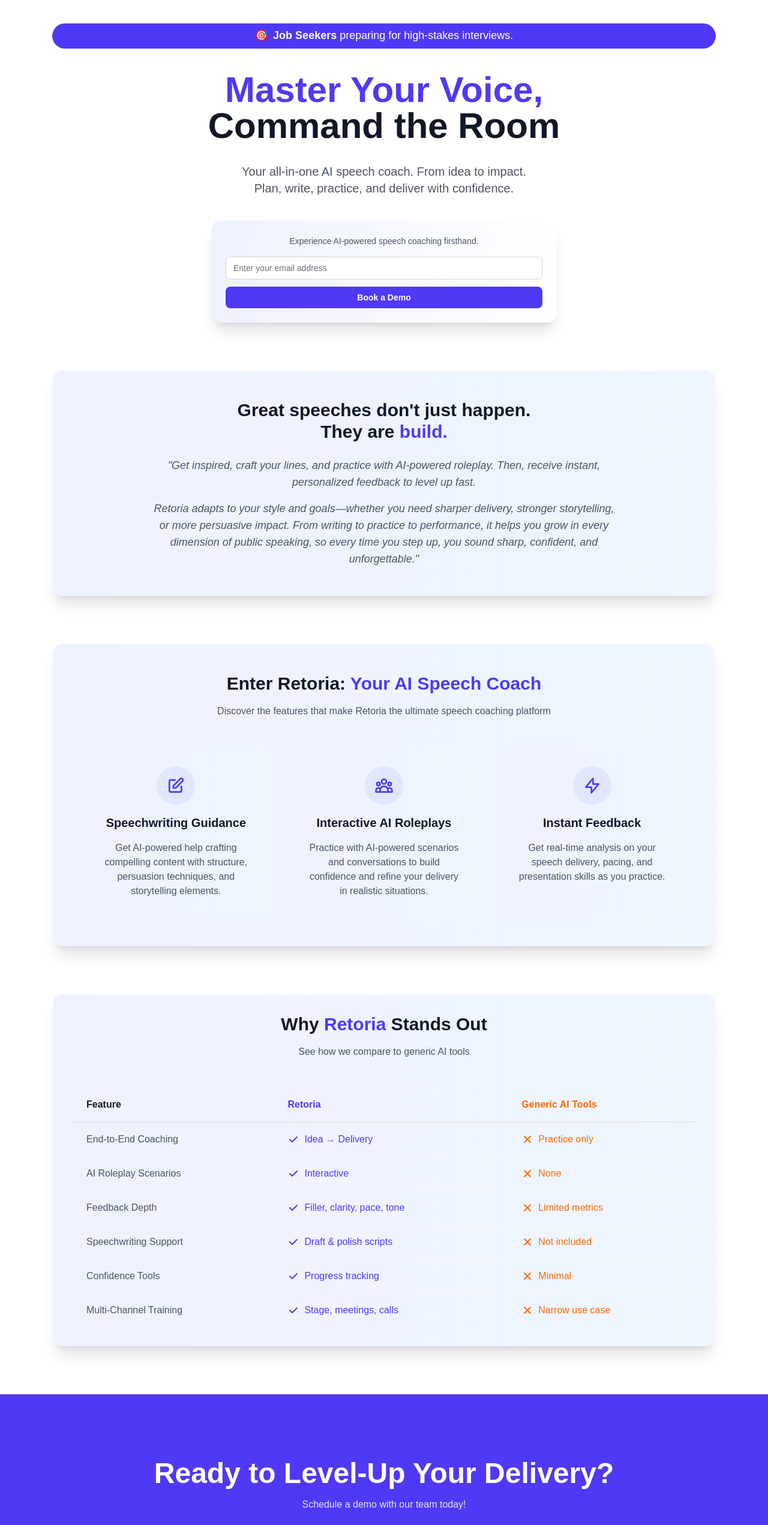
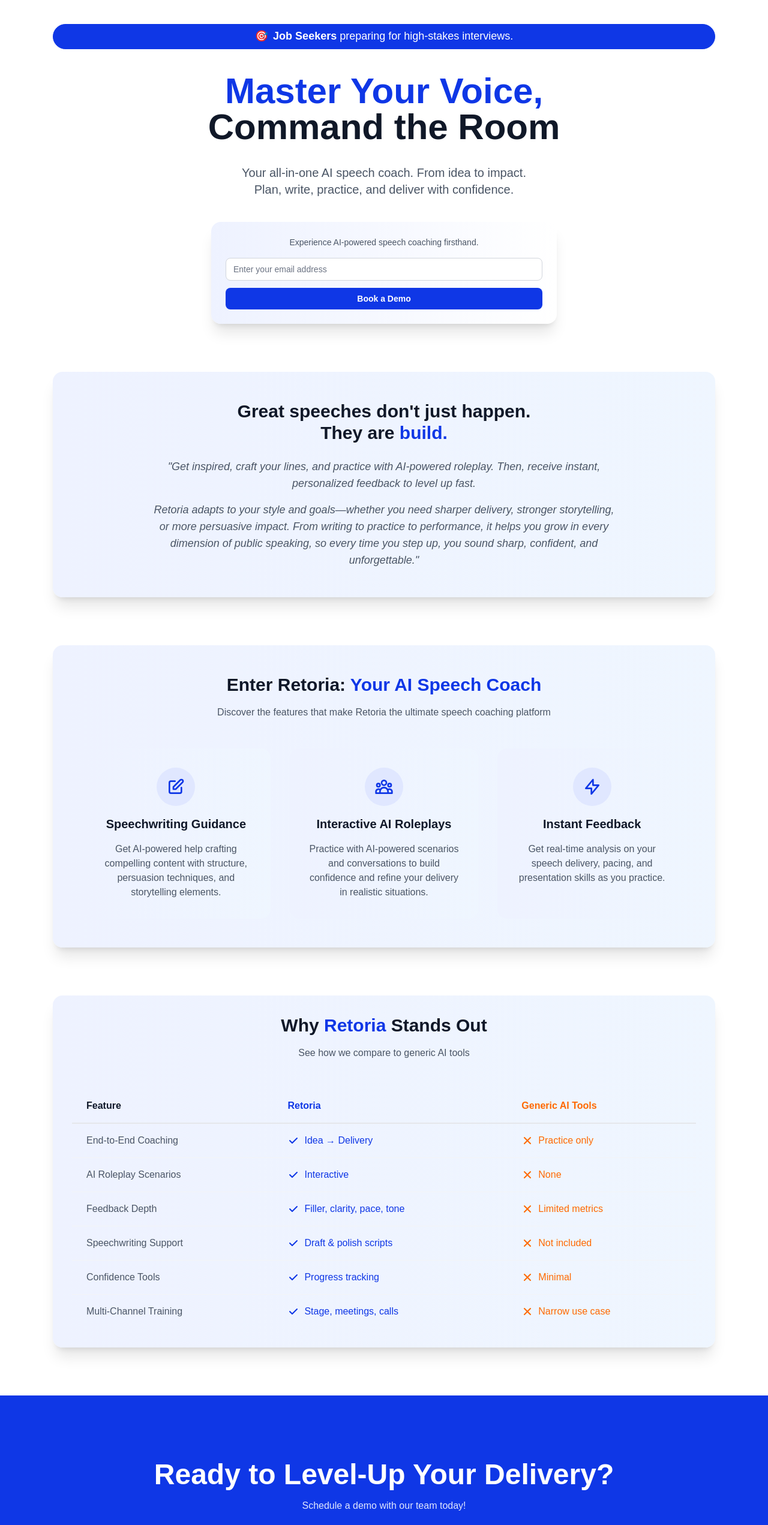
Before and after one commit to juanesmb/retoria-landing-page, a Next.js app: page / in a window 1280 px wide. Shown: the top 2543 px of the page at 60% size. Built offline with nearby package versions, Linux system fonts and the light colour scheme.

Commit message:
Changing landing page to a new blue color

```diff
--- a/src/components/common/DemoSection.tsx
+++ b/src/components/common/DemoSection.tsx
@@ -71,13 +71,13 @@
 
     const subtleText = isIndigo ? "text-indigo-100" : "text-gray-600";
     const strongText = isIndigo ? "text-white" : "text-gray-900";
-    const linkText = isIndigo ? "text-white underline" : "text-indigo-600 hover:text-indigo-700";
+    const linkText = isIndigo ? "text-white underline" : "text-[#0f37e6] hover:text-indigo-700";
     const inputClasses = isIndigo
         ? "w-full px-3 py-2 border border-transparent rounded-lg focus:ring-2 focus:ring-white focus:border-transparent text-sm bg-white text-gray-900 placeholder:text-gray-500"
         : "w-full px-3 py-2 border border-gray-300 rounded-lg focus:ring-2 focus:ring-indigo-500 focus:border-transparent text-sm bg-white text-gray-900 placeholder:text-gray-500";
     const buttonClasses = isIndigo
-        ? "w-full bg-white text-indigo-700 py-2 px-4 rounded-lg font-semibold hover:bg-indigo-50 focus:ring-2 focus:ring-white focus:ring-offset-2 focus:ring-offset-indigo-600 disabled:opacity-50 disabled:cursor-not-allowed text-sm"
-        : "w-full bg-indigo-600 text-white py-2 px-4 rounded-lg font-semibold hover:bg-indigo-700 focus:ring-2 focus:ring-indigo-500 focus:ring-offset-2 disabled:opacity-50 disabled:cursor-not-allowed text-sm";
+        ? "w-full bg-white text-[#0f37e6] py-2 px-4 rounded-lg font-semibold hover:bg-indigo-50 focus:ring-2 focus:ring-white focus:ring-offset-2 focus:ring-offset-indigo-600 disabled:opacity-50 disabled:cursor-not-allowed text-sm"
+        : "w-full bg-[#0f37e6] text-white py-2 px-4 rounded-lg font-semibold hover:opacity-90 focus:ring-2 focus:ring-[#0f37e6] focus:ring-offset-2 disabled:opacity-50 disabled:cursor-not-allowed text-sm";
 
     return (
         <div className={containerClasses}>
--- a/src/components/landing/LandingPage.tsx
+++ b/src/components/landing/LandingPage.tsx
@@ -16,7 +16,7 @@
         {/* Hero Section */}
         <div className="text-center space-y-8 mt-10">
           <h1 className="text-5xl font-bold text-gray-900 sm:text-6xl">
-            <span className="text-indigo-600">Master Your Voice,</span>
+            <span style={{ color: "#0f37e6" }}>Master Your Voice,</span>
             <br />
             Command the Room
           </h1>
@@ -38,7 +38,7 @@
                 Great speeches don&apos;t just happen.
                 <br />
                 They are
-                <span className="text-indigo-600"> build. </span>
+                <span style={{ color: "#0f37e6" }}> build. </span>
               </h2>
               <div className="space-y-4 text-lg text-gray-600 max-w-3xl mx-auto">
                 <p className="italic">
@@ -60,14 +60,14 @@
           <div className="text-center mb-12">
             <h2 className="text-3xl font-bold text-gray-900 mb-4">
               Enter Retoria:
-              <span className="text-indigo-600"> Your AI Speech Coach </span>
+              <span style={{ color: "#0f37e6" }}> Your AI Speech Coach </span>
             </h2>
             <p className="text-gray-600">Discover the features that make Retoria the ultimate speech coaching platform</p>
           </div>
           <div className="grid grid-cols-1 md:grid-cols-3 gap-8">
             <div className="bg-gradient-to-r from-indigo-50 to-blue-50 rounded-2xl p-8 text-center space-y-4 transition-transform duration-300 hover:scale-105">
               <div className="w-16 h-16 bg-indigo-100 rounded-full flex items-center justify-center mx-auto">
-                <svg className="w-8 h-8 text-indigo-600" fill="none" stroke="currentColor" viewBox="0 0 24 24">
+                <svg className="w-8 h-8"  style={{ color: "#0f37e6" }} fill="none" stroke="currentColor" viewBox="0 0 24 24">
                   <path strokeLinecap="round" strokeLinejoin="round" strokeWidth={2} d="M11 5H6a2 2 0 00-2 2v11a2 2 0 002 2h11a2 2 0 002-2v-5m-1.414-9.414a2 2 0 112.828 2.828L11.828 15H9v-2.828l8.586-8.586z" />
                 </svg>
               </div>
@@ -77,7 +77,7 @@
 
             <div className="bg-gradient-to-r from-indigo-50 to-blue-50 rounded-2xl p-8 text-center space-y-4 transition-transform duration-300 hover:scale-105">
               <div className="w-16 h-16 bg-indigo-100 rounded-full flex items-center justify-center mx-auto">
-                <svg className="w-8 h-8 text-indigo-600" fill="none" stroke="currentColor" viewBox="0 0 24 24">
+                <svg className="w-8 h-8" style={{ color: "#0f37e6" }} fill="none" stroke="currentColor" viewBox="0 0 24 24">
                   <path strokeLinecap="round" strokeLinejoin="round" strokeWidth={2} d="M17 20h5v-2a3 3 0 00-5.356-1.857M17 20H7m10 0v-2c0-.656-.126-1.283-.356-1.857M7 20H2v-2a3 3 0 015.356-1.857M7 20v-2c0-.656.126-1.283.356-1.857m0 0a5.002 5.002 0 019.288 0M15 7a3 3 0 11-6 0 3 3 0 016 0zm6 3a2 2 0 11-4 0 2 2 0 014 0zM7 10a2 2 0 11-4 0 2 2 0 014 0z" />
                 </svg>
               </div>
@@ -87,7 +87,7 @@
 
             <div className="bg-gradient-to-r from-indigo-50 to-blue-50 rounded-2xl p-8 text-center space-y-4 transition-transform duration-300 hover:scale-105">
               <div className="w-16 h-16 bg-indigo-100 rounded-full flex items-center justify-center mx-auto">
-                <svg className="w-8 h-8 text-indigo-600" fill="none" stroke="currentColor" viewBox="0 0 24 24">
+                <svg className="w-8 h-8" style={{ color: "#0f37e6" }} fill="none" stroke="currentColor" viewBox="0 0 24 24">
                   <path strokeLinecap="round" strokeLinejoin="round" strokeWidth={2} d="M13 10V3L4 14h7v7l9-11h-7z" />
                 </svg>
               </div>
@@ -102,7 +102,7 @@
           <div className="text-center mb-12">
             <h2 className="text-3xl font-bold text-gray-900 mb-4">
               Why
-              <span className="text-indigo-600"> Retoria </span>
+              <span style={{ color: "#0f37e6" }}> Retoria </span>
               Stands Out
             </h2>
             <p className="text-gray-600">See how we compare to generic AI tools</p>
@@ -113,7 +113,7 @@
               <thead>
                 <tr className="border-b-2 border-gray-200">
                   <th className="text-left py-4 px-6 font-semibold text-gray-900">Feature</th>
-                  <th className="text-left py-4 px-6 font-semibold text-indigo-600">Retoria</th>
+                  <th className="text-left py-4 px-6 font-semibold" style={{ color: "#0f37e6" }} >Retoria</th>
                   <th className="text-left py-4 px-6 font-semibold text-orange-500">Generic AI Tools</th>
                 </tr>
               </thead>
@@ -121,7 +121,7 @@
                 <tr className="hover:bg-gray-50">
                   <td className="py-4 px-6 font-medium text-gray-600">End-to-End Coaching</td>
                   <td className="py-4 px-6">
-                    <span className="flex items-center text-indigo-600">
+                    <span className="flex items-center" style={{ color: "#0f37e6" }}>
                       <svg className="w-5 h-5 mr-2" fill="currentColor" viewBox="0 0 20 20">
                         <path fillRule="evenodd" d="M16.707 5.293a1 1 0 010 1.414l-8 8a1 1 0 01-1.414 0l-4-4a1 1 0 011.414-1.414L8 12.586l7.293-7.293a1 1 0 011.414 0z" clipRule="evenodd" />
                       </svg>
@@ -141,7 +141,7 @@
                 <tr className="hover:bg-gray-50">
                   <td className="py-4 px-6 font-medium text-gray-600">AI Roleplay Scenarios</td>
                   <td className="py-4 px-6">
-                    <span className="flex items-center text-indigo-600">
+                    <span className="flex items-center" style={{ color: "#0f37e6" }}>
                       <svg className="w-5 h-5 mr-2" fill="currentColor" viewBox="0 0 20 20">
                         <path fillRule="evenodd" d="M16.707 5.293a1 1 0 010 1.414l-8 8a1 1 0 01-1.414 0l-4-4a1 1 0 011.414-1.414L8 12.586l7.293-7.293a1 1 0 011.414 0z" clipRule="evenodd" />
                       </svg>
@@ -161,7 +161,7 @@
                 <tr className="hover:bg-gray-50">
                   <td className="py-4 px-6 font-medium text-gray-600">Feedback Depth</td>
                   <td className="py-4 px-6">
-                    <span className="flex items-center text-indigo-600">
+                    <span className="flex items-center" style={{ color: "#0f37e6" }}>
                       <svg className="w-5 h-5 mr-2" fill="currentColor" viewBox="0 0 20 20">
                         <path fillRule="evenodd" d="M16.707 5.293a1 1 0 010 1.414l-8 8a1 1 0 01-1.414 0l-4-4a1 1 0 011.414-1.414L8 12.586l7.293-7.293a1 1 0 011.414 0z" clipRule="evenodd" />
                       </svg>
@@ -181,7 +181,7 @@
                 <tr className="hover:bg-gray-50">
                   <td className="py-4 px-6 font-medium text-gray-600">Speechwriting Support</td>
                   <td className="py-4 px-6">
-                    <span className="flex items-center text-indigo-600">
+                    <span className="flex items-center" style={{ color: "#0f37e6" }}>
                       <svg className="w-5 h-5 mr-2" fill="currentColor" viewBox="0 0 20 20">
                         <path fillRule="evenodd" d="M16.707 5.293a1 1 0 010 1.414l-8 8a1 1 0 01-1.414 0l-4-4a1 1 0 011.414-1.414L8 12.586l7.293-7.293a1 1 0 011.414 0z" clipRule="evenodd" />
                       </svg>
@@ -201,7 +201,7 @@
                 <tr className="hover:bg-gray-50">
                   <td className="py-4 px-6 font-medium text-gray-600">Confidence Tools</td>
                   <td className="py-4 px-6">
-                    <span className="flex items-center text-indigo-600">
+                    <span className="flex items-center" style={{ color: "#0f37e6" }}>
                       <svg className="w-5 h-5 mr-2" fill="currentColor" viewBox="0 0 20 20">
                         <path fillRule="evenodd" d="M16.707 5.293a1 1 0 010 1.414l-8 8a1 1 0 01-1.414 0l-4-4a1 1 0 011.414-1.414L8 12.586l7.293-7.293a1 1 0 011.414 0z" clipRule="evenodd" />
                       </svg>
@@ -221,7 +221,7 @@
                 <tr className="hover:bg-gray-50">
                   <td className="py-4 px-6 font-medium text-gray-600">Multi-Channel Training</td>
                   <td className="py-4 px-6">
-                    <span className="flex items-center text-indigo-600">
+                    <span className="flex items-center" style={{ color: "#0f37e6" }}>
                       <svg className="w-5 h-5 mr-2" fill="currentColor" viewBox="0 0 20 20">
                         <path fillRule="evenodd" d="M16.707 5.293a1 1 0 010 1.414l-8 8a1 1 0 01-1.414 0l-4-4a1 1 0 011.414-1.414L8 12.586l7.293-7.293a1 1 0 011.414 0z" clipRule="evenodd" />
                       </svg>
@@ -245,7 +245,7 @@
       </div>
 
       {/* Final Demo Section (full-bleed) */}
-      <div className="mt-10 bg-indigo-600 text-white">
+      <div className="mt-10 text-white" style={{ backgroundColor: "#0f37e6" }}>
           <div className="text-center py-12">
             <h2 className="text-5xl font-bold text-white mb-4 mt-15">Ready to Level-Up Your Delivery?</h2>
             <p className="text-indigo-100">Schedule a demo with our team today!</p>
--- a/src/components/landing/WhoWeServe.tsx
+++ b/src/components/landing/WhoWeServe.tsx
@@ -38,7 +38,10 @@
 
   return (
     <div className="relative w-full">
-      <div className="rounded-full bg-indigo-600 ring-1 ring-indigo-600">
+      <div
+        className="rounded-full"
+        style={{ backgroundColor: "#0f37e6", border: "1px solid #0f37e6" }}
+      >
         <div className="text-center text-base sm:text-lg text-white leading-relaxed min-h-[2.5rem] flex items-center justify-center">
           <span className={"transition-all duration-300 ease-out " + transitionClasses}>
             <span className="mr-2" aria-hidden>{archetypes[index].emoji}</span>
```
